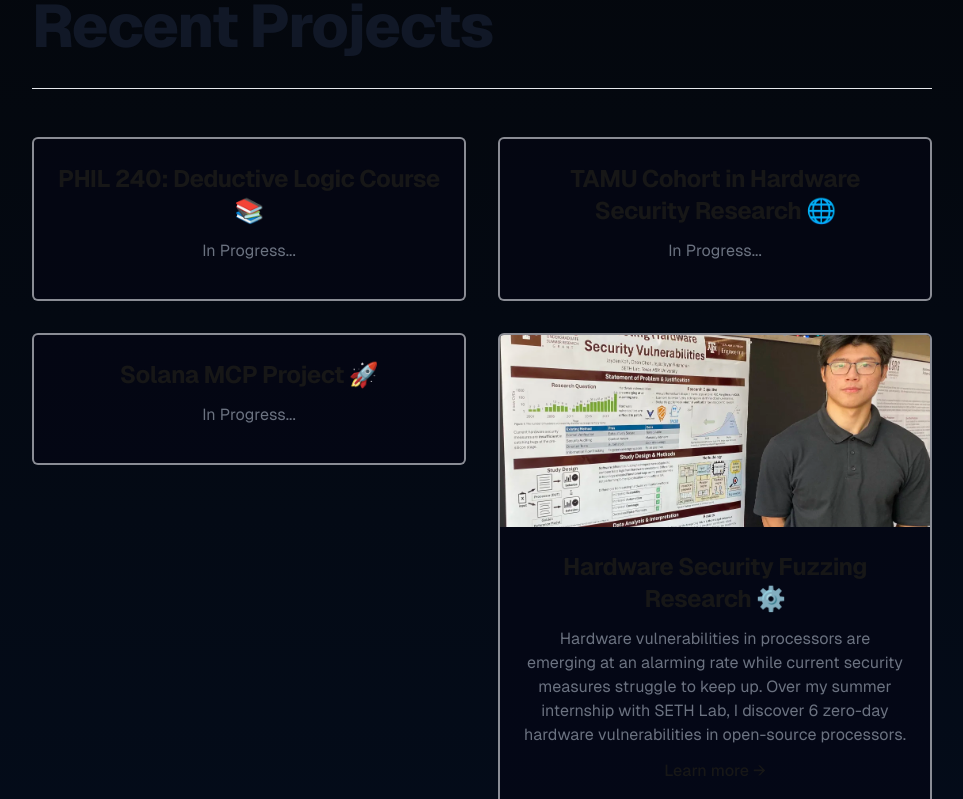
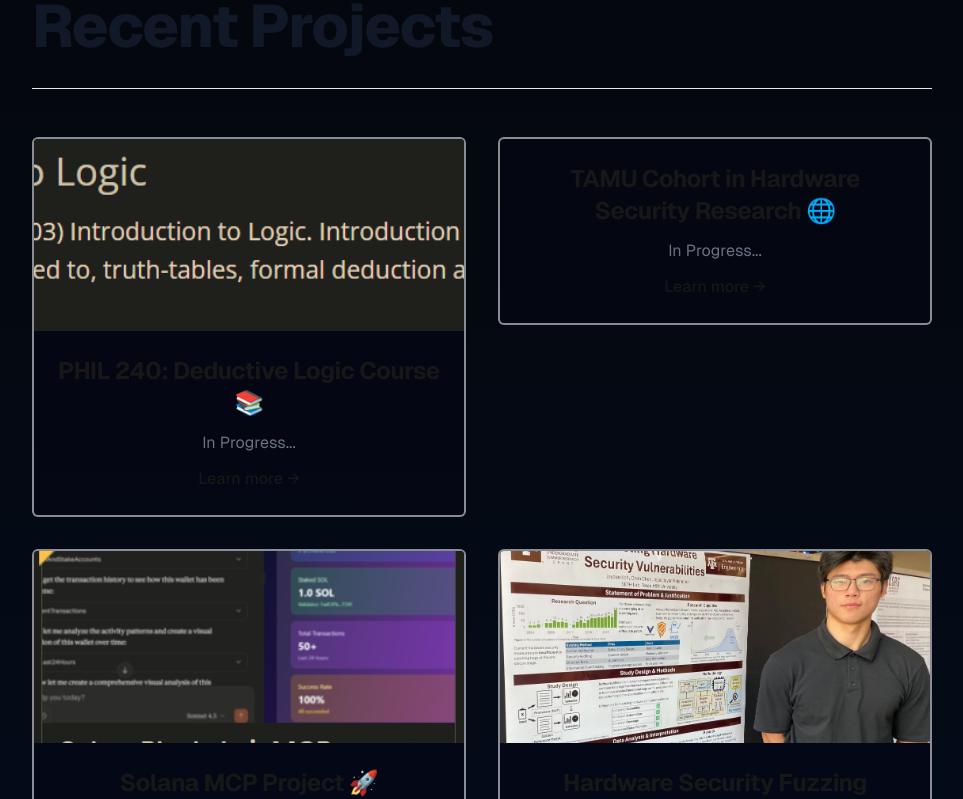
Before and after one commit to jkohhokj/website, a Next.js app: page / in a window 1280 px wide. Shown: the part 640-1439 px from the top of the page, without its empty margins (158-1121 px from the left). Built offline with nearby package versions, Linux system fonts and the light colour scheme.

Commit message:
add links and images

```diff
--- a/data/projectsData.ts
+++ b/data/projectsData.ts
@@ -61,20 +61,20 @@
   {
     title:"PHIL 240: Deductive Logic Course 📚",
     description: `In Progress...`,
-    imgSrc: "",
-    href: "",
+    imgSrc: "/images/phil240_cover.png",
+    href: "https://blog.jkoh.dev/blog/phil-240",
   },
   {
     title:"TAMU Cohort in Hardware Security Research 🌐",
     description: `In Progress...`,
     imgSrc: "",
-    href: "",
+    href: "https://blog.jkoh.dev/blog/solana-mcp",
   },
   {
     title:"Solana MCP Project 🚀",
     description: `In Progress...`,
-    imgSrc: "",
-    href: "",
+    imgSrc: "/images/solana_mcp_cover.png",
+    href: "https://blog.jkoh.dev/blog/solana-mcp",
   },
   {
     title: "Hardware Security Fuzzing Research ⚙️",
```
Also changed, not shown: public/images/phil240_cover.png (added), public/images/solana_mcp_cover.png (added).
